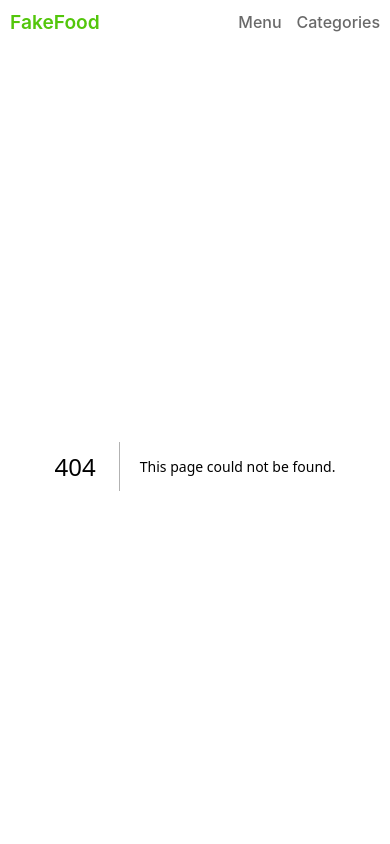
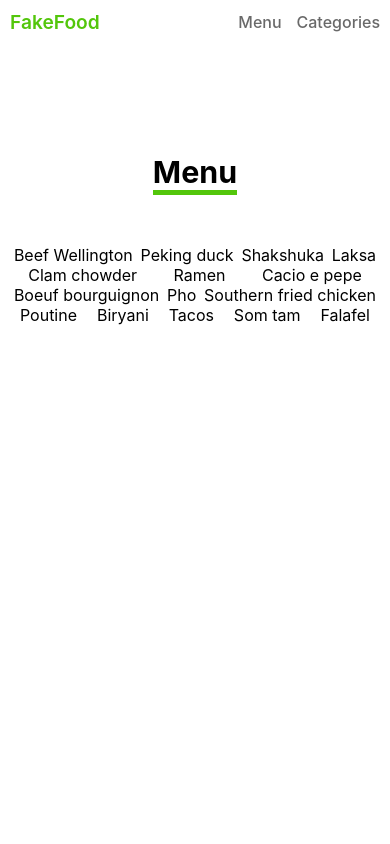
Before and after one commit to merfdev/FakeFood, a Next.js app: page /menu in a window 390 px wide. Before the commit this address had no page. Shown: the top 844 px of the page. Built offline with nearby package versions, Linux system fonts and the light colour scheme; data requests are answered from the project's data file.

Commit message:
create base  menu

```diff
--- /dev/null
+++ b/components/templates/MenuPage.js
@@ -0,0 +1,16 @@
+import styles from "./MenuPage.module.css";
+
+function MenuPage({ data }) {
+  return (
+    <div className={styles.container}>
+      <h2>Menu</h2>
+      <div className={styles.subContainer}>
+        {data?.map((food) => (
+          <p key={food.id}>{food.name}</p>
+        ))}
+      </div>
+    </div>
+  );
+}
+
+export default MenuPage;
--- /dev/null
+++ b/components/templates/MenuPage.module.css
@@ -0,0 +1,37 @@
+.container {
+  max-width: 900px;
+  margin: auto;
+  margin-top: 100px;
+}
+
+.subContainer {
+  display: flex;
+  flex-wrap: wrap;
+  justify-content: space-between;
+}
+
+.container h2 {
+  border-bottom: 5px solid #53c60b;
+  width: fit-content;
+  margin-bottom: 50px;
+  font-size: 1.9rem;
+}
+
+@media (max-width: 900px) {
+  .container {
+    padding: 20px;
+  }
+  .subContainer {
+    justify-content: space-around;
+  }
+  .container h2 {
+    margin: auto;
+    margin-bottom: 50px;
+  }
+}
+
+@media (max-width: 600px) {
+  .container {
+    padding: 10px;
+  }
+}
--- /dev/null
+++ b/pages/menu/index.js
@@ -0,0 +1,17 @@
+import MenuPage from "@/components/templates/MenuPage";
+import React from "react";
+
+function Menu({ data }) {
+  return <MenuPage data={data} />;
+}
+
+export default Menu;
+
+export async function getStaticProps() {
+  const res = await fetch("http://localhost:3001/data");
+  const data = await res.json();
+  return {
+    props: { data },
+    revalidate: 10, //second
+  };
+}
```
Also changed, not shown: components/templates/HomePage.js (line endings or trailing spaces).
